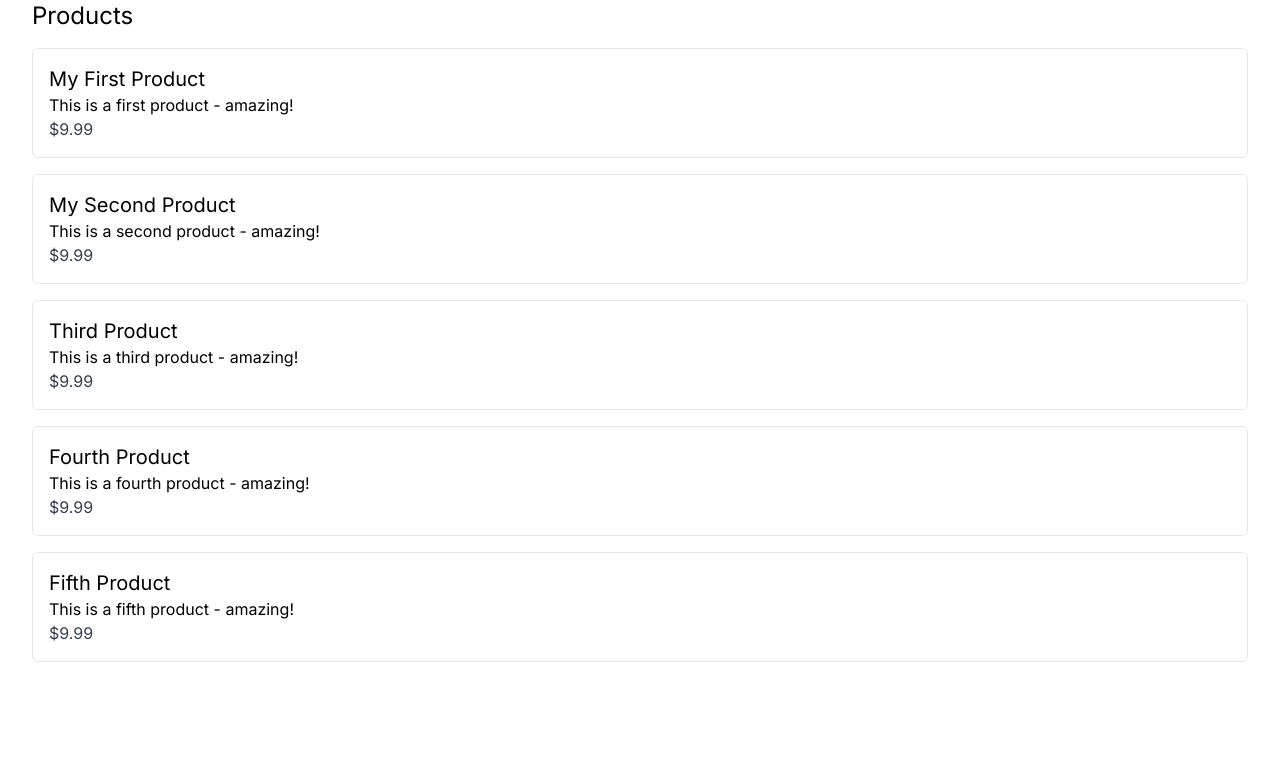
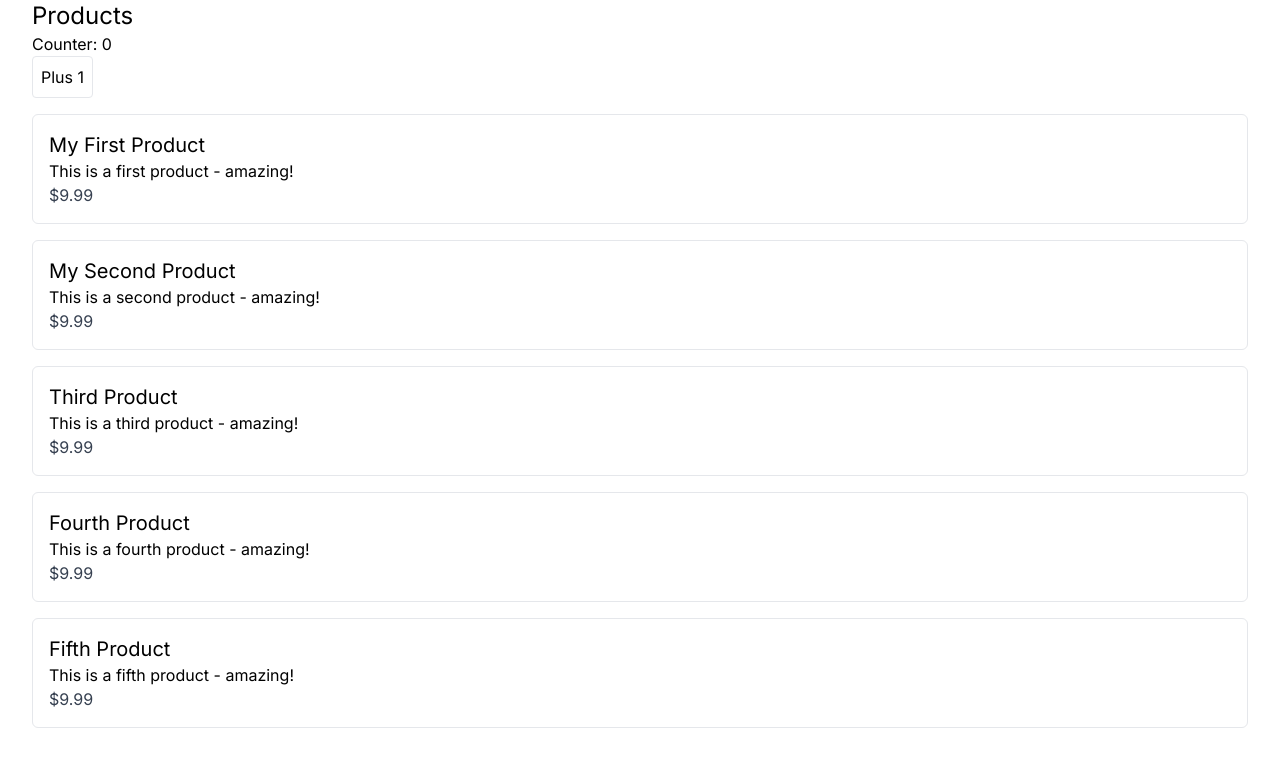
Before and after one commit to yovany-lg/client-vs-server, a Next.js app: page /products in a window 1280 px wide. Shown: the top 766 px of the page. Built offline with nearby package versions, Linux system fonts and the light colour scheme.

Commit message:
Imports the client component in a server component

```diff
--- a/app/products/page.tsx
+++ b/app/products/page.tsx
@@ -1,3 +1,4 @@
+import { Counter } from "@/components/Counter";
 import { getProducts } from "@/lib/products";
 
 export default async function ProductsPage() {
@@ -5,6 +6,7 @@ export default async function ProductsPage() {
   return (
     <div className="container">
       <h1 className="text-2xl">Products</h1>
+      <Counter />
       {products.map(({ description, id, price, title }) => (
         <div key={id} className="border p-4 my-4 rounded-md">
           <h2 className="text-xl">{title}</h2>
```
